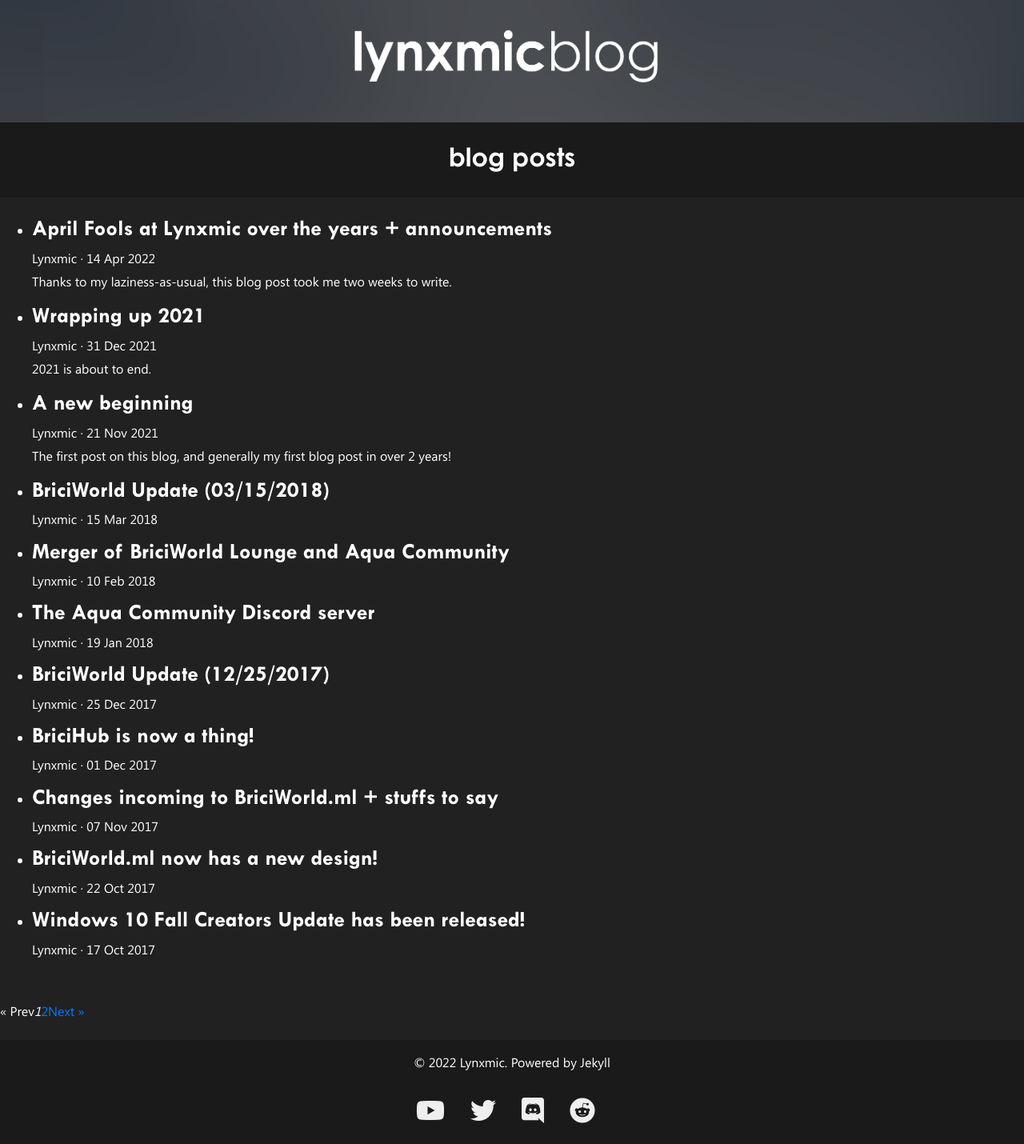
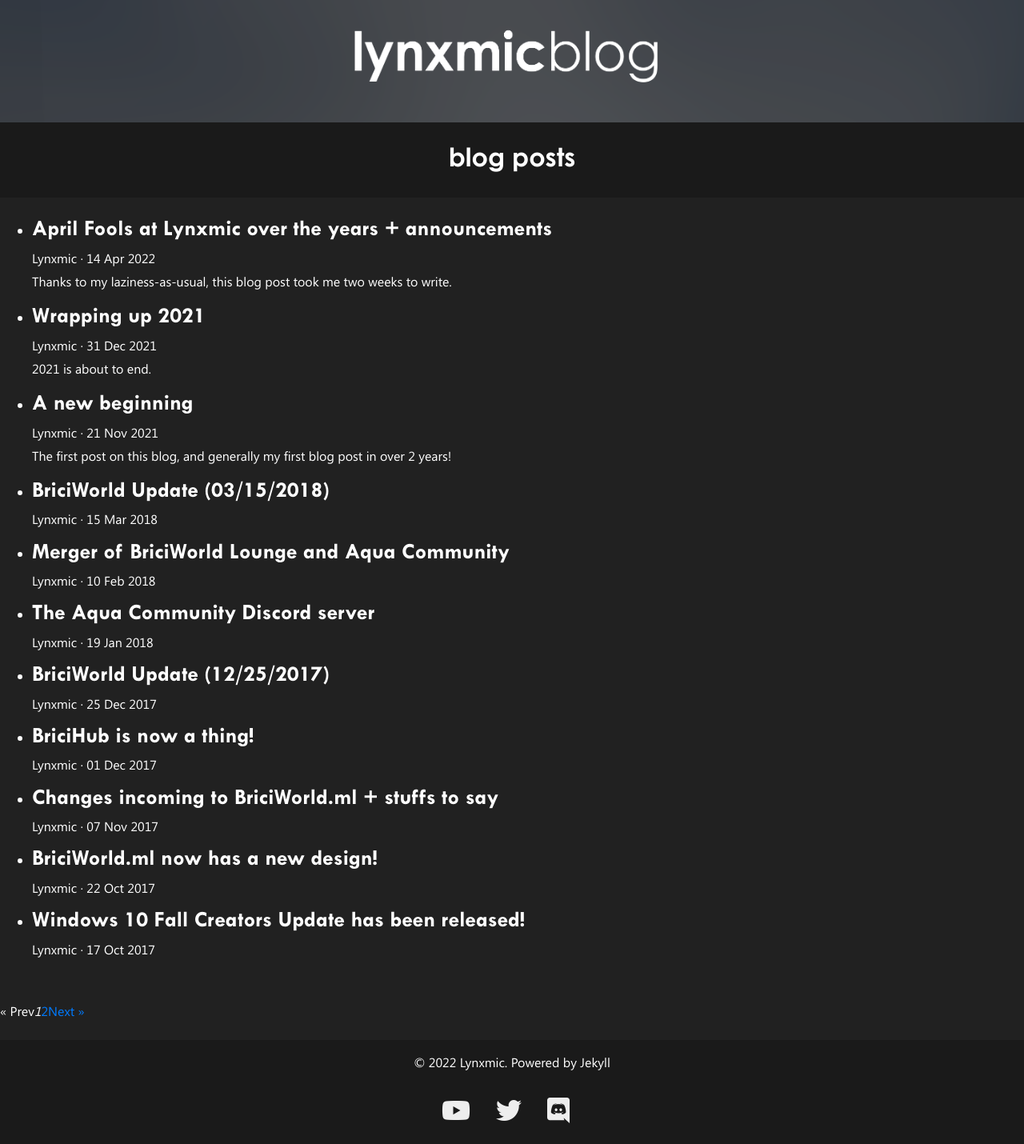
Before and after one commit to theclyron/lynxblog, a Jekyll site: the page built from docs/index.html, in a window 1280 px wide. Shown: the whole page at 80% size. Built offline with Jekyll 4.4.1, drawn with Linux system fonts in a browser that asks for light colours; nearby versions of some CDN libraries; the list of posts is cut into pages by our own code.

Commit message:
remove link to subreddit

```diff
--- a/docs/_layouts/homepage.html
+++ b/docs/_layouts/homepage.html
@@ -86,7 +86,6 @@
         <div class="p-2"><br><a href="https://www.youtube.com/channel/UC_qybz4t70ZYp_2vTd8S-oQ" title="Lynxmic on YouTube"><i style="margin-right: 0.5em; color: #EEEEEE;" class="fab fa-youtube fa-2x"></i></a></div>
         <div class="p-2"><br><a href="https://twitter.com/lynxmic" title="Lynxmic on Twitter"><i style="margin-right: 0.5em; color: #EEEEEE;" class="fab fa-twitter fa-2x"></i></a></div>
         <div class="p-2"><br><a href="https://discord.io/lynxmic" title="Join the Discord Server (Axeon)"><i style="margin-right: 0.5em; color: #EEEEEE;" class="fab fa-discord fa-2x"></i></a></div>
-        <div class="p-2"><br><a href="https://reddit.com/r/Lynxmic" title="Check out the official Lynxmic subreddit"><i style="margin-right: 0.5em; color: #EEEEEE;" class="fab fa-reddit fa-2x"></i></a></div>
     </div>
     </div>
   </footer>
```
